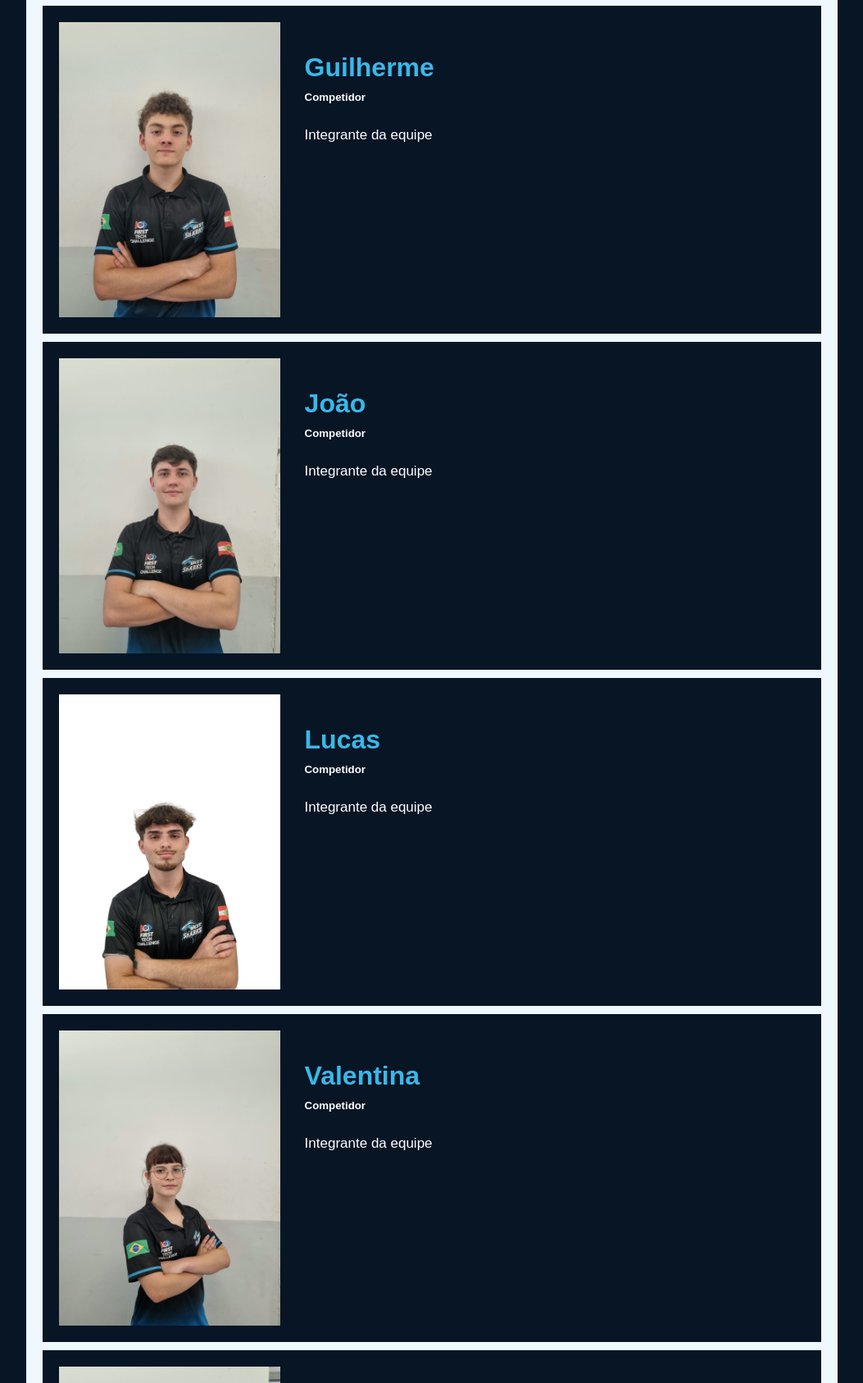
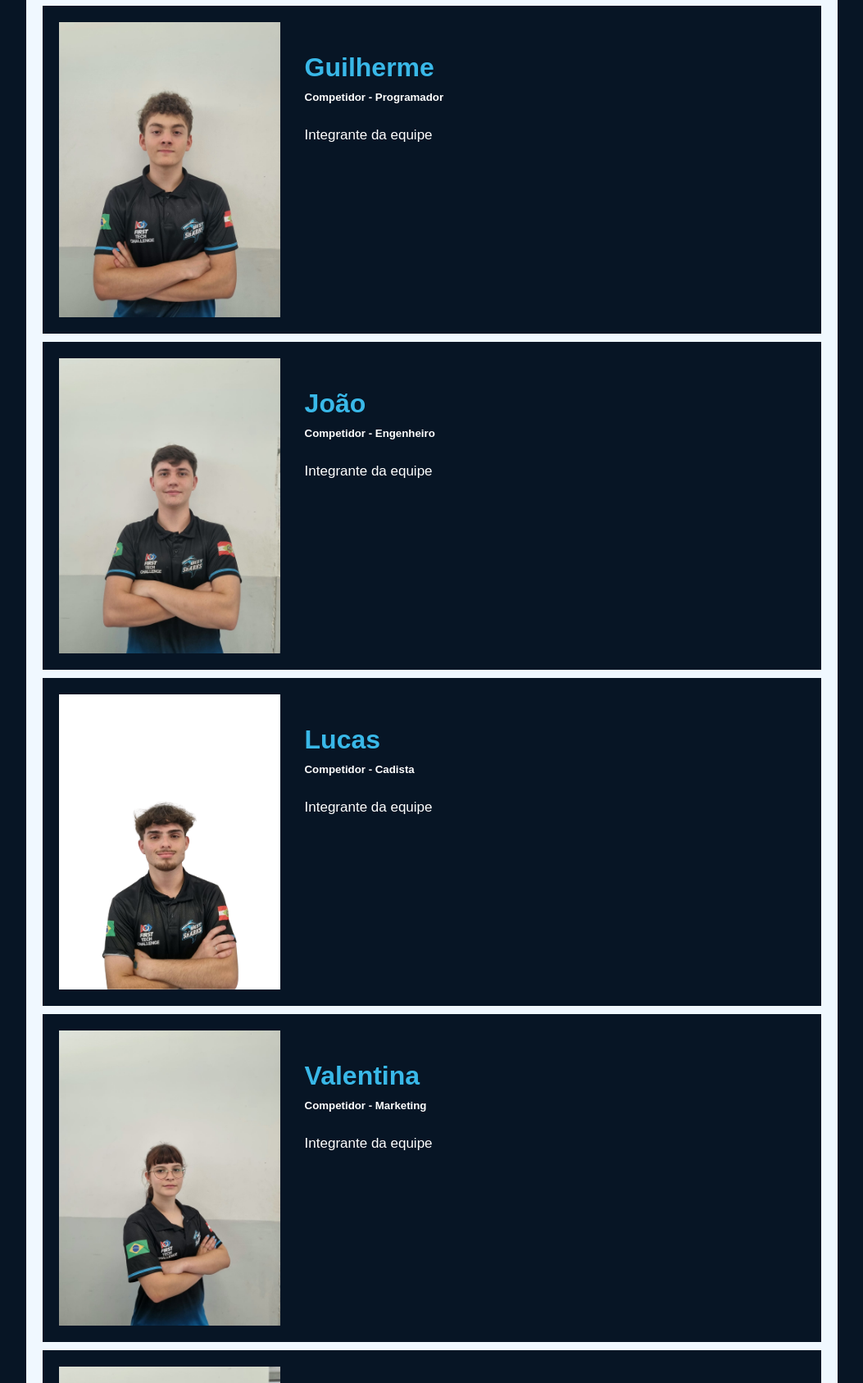
Before and after one commit to valvalval1705-code/west-sharks-site, a plain HTML site: page pages/sobre.html in a window 1280 px wide. Shown: the part 2434-4121 px from the top of the page at 82% size, without its empty margins (58-1111 px from the left). Drawn offline with Linux system fonts and the light colour scheme.

Commit message:
feat: Automatic members data system

```diff
--- /dev/null
+++ b/assets/data/members.json
@@ -0,0 +1,56 @@
+[
+    {
+        "nome": "Augusto",
+        "funcao": "Competidor - Programador",
+        "descricao": "Integrante da equipe",
+        "imagem": "../assets/img/team/Augusto.jpg"
+    },
+    {
+        "nome": "Eduardo",
+        "funcao": "Competidor - Engenheiro",
+        "descricao": "Integrante da equipe",
+        "imagem": "../assets/img/team/Eduardo.jpg"
+    },
+    {
+        "nome": "Guilherme",
+        "funcao": "Competidor - Programador",
+        "descricao": "Integrante da equipe",
+        "imagem": "../assets/img/team/Guilherme.jpg"
+    },
+    {
+        "nome": "João",
+        "funcao": "Competidor - Engenheiro",
+        "descricao": "Integrante da equipe",
+        "imagem": "../assets/img/team/João.jpg"
+    },
+    {
+        "nome": "Lucas",
+        "funcao": "Competidor - Cadista",
+        "descricao": "Integrante da equipe",
+        "imagem": "../assets/img/team/Lucas.png"
+    },
+    {
+        "nome": "Valentina",
+        "funcao": "Competidor - Marketing",
+        "descricao": "Integrante da equipe",
+        "imagem": "../assets/img/team/Valentina.jpg"
+    },
+    {
+        "nome": "Angelo",
+        "funcao": "Técnico",
+        "descricao": "Técnico",
+        "imagem": "../assets/img/team/Angelo.jpg"
+    },
+    {
+        "nome": "Henry",
+        "funcao": "Mentor",
+        "descricao": "Mentor",
+        "imagem": "../assets/img/team/Henry.jpg"
+    },
+    {
+        "nome": "Daisy",
+        "funcao": "Técnica",
+        "descricao": "Técnica",
+        "imagem": "../assets/img/team/Daisy.jpg"
+    }
+]
--- /dev/null
+++ b/assets/js/members.js
@@ -0,0 +1,67 @@
+function createMemberCard(member) {
+    if (
+        !member ||
+        typeof member.nome !== "string" ||
+        typeof member.funcao !== "string" ||
+        typeof member.descricao !== "string" ||
+        typeof member.imagem !== "string"
+    ) {
+        throw new TypeError("Dados inválidos para um integrante.");
+    }
+
+    const article = document.createElement("article");
+    article.className = "integrante";
+
+    const image = document.createElement("img");
+    image.src = member.imagem;
+    image.alt = member.nome;
+    image.loading = "lazy";
+
+    const info = document.createElement("div");
+    info.className = "integrante-info";
+
+    const name = document.createElement("h3");
+    name.className = "name";
+    name.textContent = member.nome;
+
+    const role = document.createElement("h5");
+    role.className = "role";
+    role.textContent = member.funcao;
+
+    const description = document.createElement("p");
+    description.className = "member_description";
+    description.textContent = member.descricao;
+
+    info.append(name, role, description);
+    article.append(image, info);
+
+    return article;
+}
+
+async function loadMembers() {
+    const gallery = document.querySelector(".galeria-integrantes");
+
+    if (!gallery) {
+        console.error("A galeria de integrantes não foi encontrada.");
+        return;
+    }
+
+    try {
+        const response = await fetch("../assets/data/members.json");
+        if (!response.ok) {
+            throw new Error(`Falha ao carregar members.json: HTTP ${response.status}`);
+        }
+
+        const members = await response.json();
+        if (!Array.isArray(members)) {
+            throw new TypeError("members.json deve conter uma lista de integrantes.");
+        }
+
+        gallery.replaceChildren(...members.map(createMemberCard));
+    } catch (error) {
+        console.error("Não foi possível carregar os integrantes.", error);
+        gallery.textContent = "Não foi possível carregar os integrantes.";
+    }
+}
+
+loadMembers();
--- a/pages/sobre.html
+++ b/pages/sobre.html
@@ -7,6 +7,7 @@
     <title>Sobre Nós | West Sharks FTC #24823</title>
     <link rel="stylesheet" href="../assets/css/style.css">
     <link rel="stylesheet" href="../assets/css/pages/sobre.css">
+    <script src="../assets/js/members.js" defer></script>
 </head>
 
 <body>
@@ -71,87 +72,8 @@
                 </p>
 
                 <div class="galeria-integrantes">
-
-                    <article class="integrante">
-                        <img src="../assets/img/team/Augusto.jpg" alt="Augusto">
-                        <div class="integrante-info">
-                            <h3 class="name">Augusto</h3>
-                            <h5 class="role">Competidor</h5>
-                            <p class="member_description">Integrante da equipe</p>
-                        </div>
-                    </article>
-
-                    <article class="integrante">
-                        <img src="../assets/img/team/Eduardo.jpg" alt="Eduardo">
-                        <div class="integrante-info">
-                            <h3 class="name">Eduardo</h3>
-                            <h5 class="role">Competidor</h5>
-                            <p class="member_description">Integrante da equipe</p>
-                        </div>
-                    </article>
-
-                    <article class="integrante">
-                        <img src="../assets/img/team/Guilherme.jpg" alt="Guilherme">
-                        <div class="integrante-info">
-                            <h3 class="name">Guilherme</h3>
-                            <h5 class="role">Competidor</h5>
-                            <p class="member_description">Integrante da equipe</p>
-                        </div>
-                    </article>
-
-                    <article class="integrante">
-                        <img src="../assets/img/team/João.jpg" alt="João">
-                        <div class="integrante-info">
-                            <h3 class="name">João</h3>
-                            <h5 class="role">Competidor</h5>
-                            <p class="member_description">Integrante da equipe</p>
-                        </div>
-                    </article>
-
-                    <article class="integrante">
-                        <img src="../assets/img/team/Lucas.png" alt="Lucas">
-                        <div class="integrante-info">
-                            <h3 class="name">Lucas</h3>
-                            <h5 class="role">Competidor</h5>
-                            <p class="member_description">Integrante da equipe</p>
-                        </div>
-                    </article>
-
-                    <article class="integrante">
-                        <img src="../assets/img/team/Valentina.jpg" alt="Valentina">
-                        <div class="integrante-info">
-                            <h3 class="name">Valentina</h3>
-                            <h5 class="role">Competidor</h5>
-                            <p class="member_description">Integrante da equipe</p>
-                        </div>
-                    </article>
-
-                    <article class="integrante">
-                        <img src="../assets/img/team/Angelo.jpg" alt="Angelo">
-                        <div class="integrante-info">
-                            <h3 class="name">Angelo</h3>
-                            <h5 class="role">Técnico</h5>
-                            <p class="member_description">Técnico</p>
-                        </div>
-                    </article>
-
-                    <article class="integrante">
-                        <img src="../assets/img/team/Henry.jpg" alt="Henry">
-                        <div class="integrante-info">
-                            <h3 class="name">Henry</h3>
-                            <h5 class="role">Mentor</h5>
-                            <p class="member_description">Mentor</p>
-                        </div>
-                    </article>
-
-                    <article class="integrante">
-                        <img src="../assets/img/team/Daisy.jpg" alt="Daisy">
-                        <div class="integrante-info">
-                            <h3 class="name">Daisy</h3>
-                            <h5 class="role">Técnica</h5>
-                            <p class="member_description">Técnica</p>
-                        </div>
-                    </article>
+                </div>
+            </div>
         </section>
 
         <section class="quem-somos secao-clara">
```
